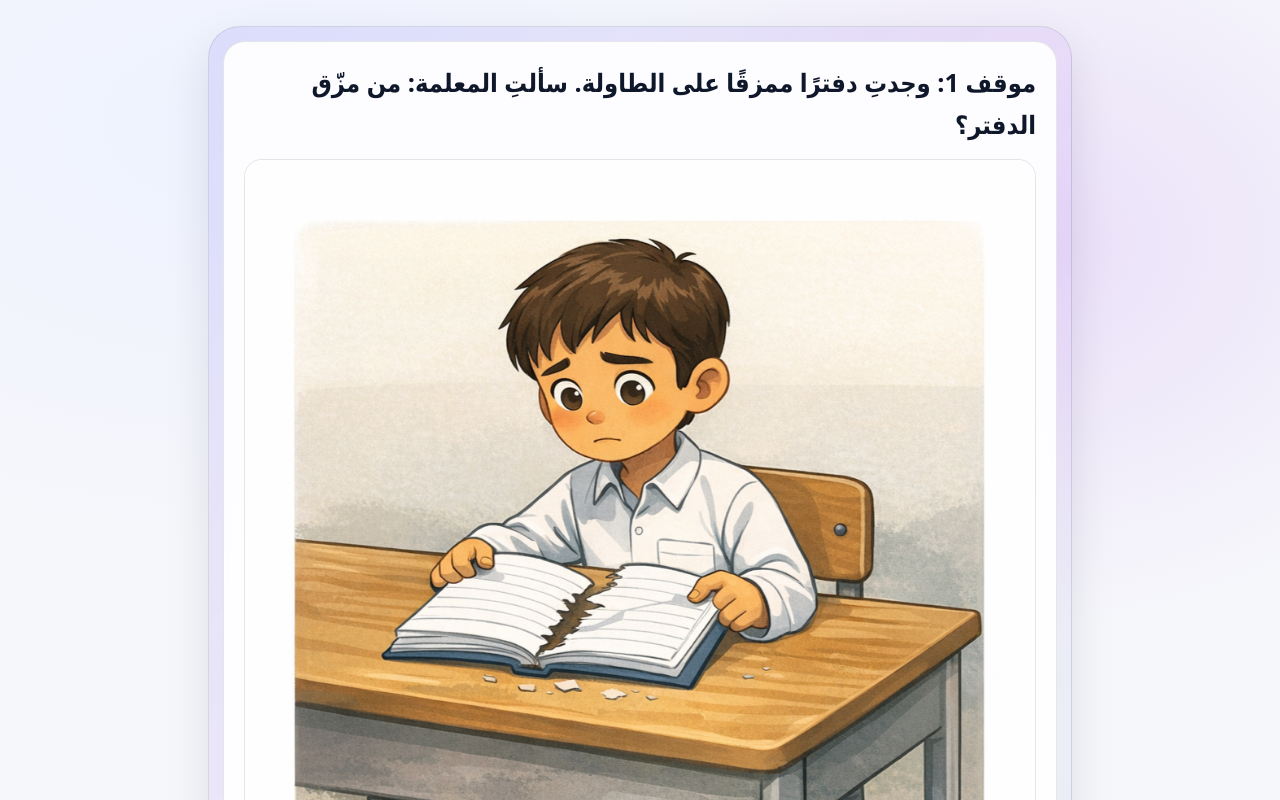
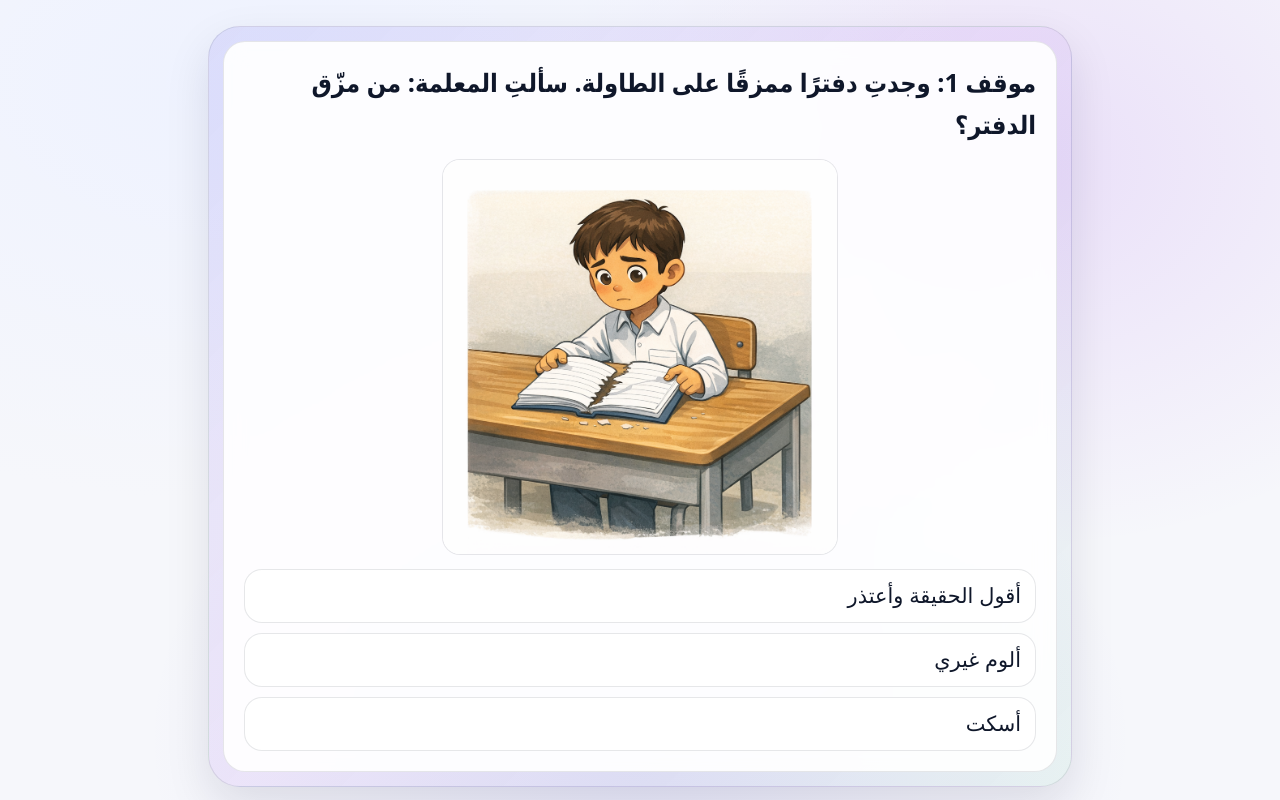
Before and after one commit to ahdturki-ctrl/quiz2, a plain HTML site: page index.html in a window 1280 px wide. Both pictures are taken after a click on the button "ابدأ ✨". Shown: the top 800 px of the page. Drawn offline with Linux system fonts and the light colour scheme.

Commit message:
Update index.html

```diff
--- a/index.html
+++ b/index.html
@@ -149,8 +149,9 @@
   border: 1px solid var(--border);
   background: rgba(255,255,255,.06);
 
-      width: 100%;
-      aspect-ratio: 1 / 1; /* مربّع */
+  width: 50%;            /* نصف العرض */
+  aspect-ratio: 1 / 1;   /* مربع */
+  margin-inline: auto;   /* توسيط */
 }
     .qMedia img{
       display:block;
```
Lines whose indentation alone changed are shown as unchanged.
